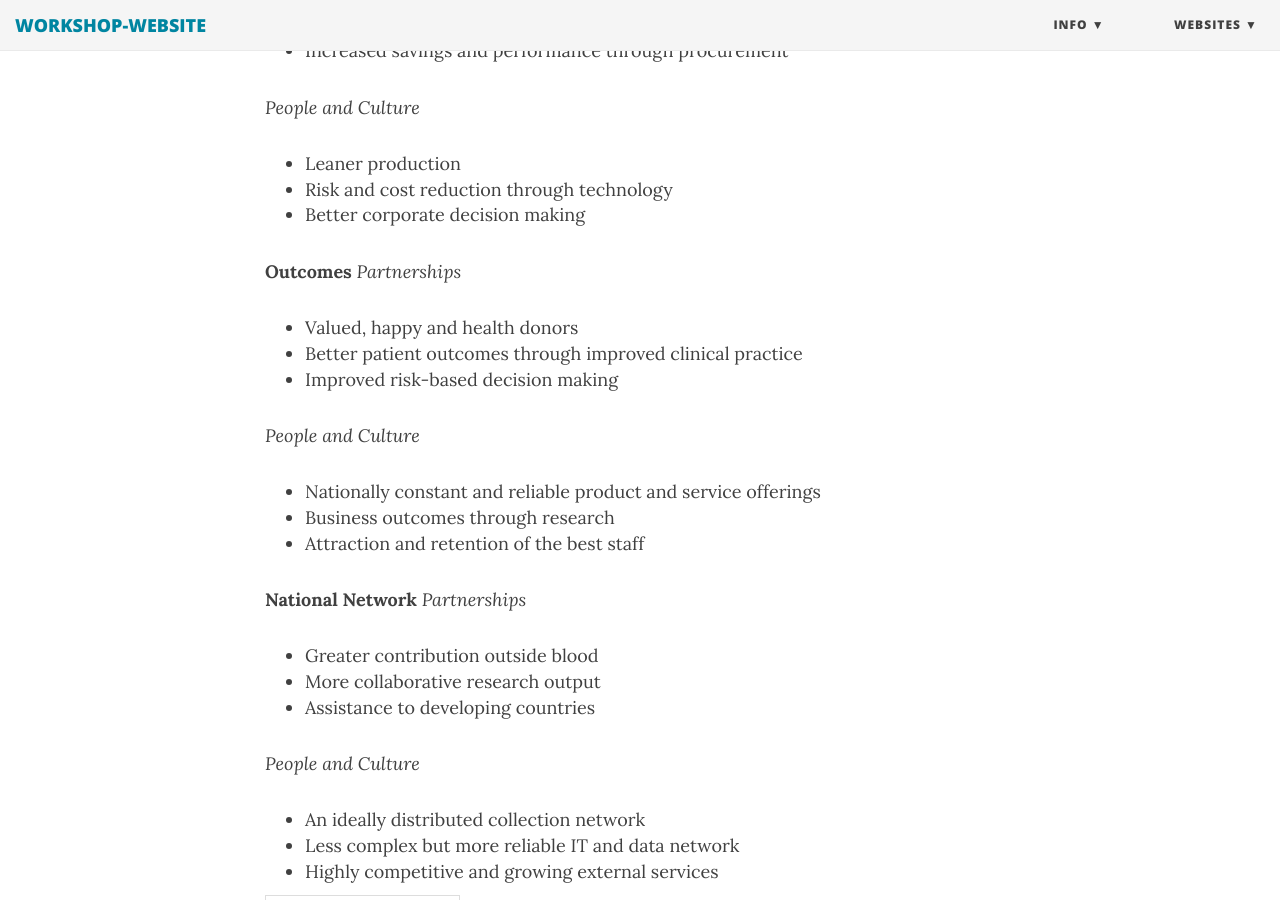
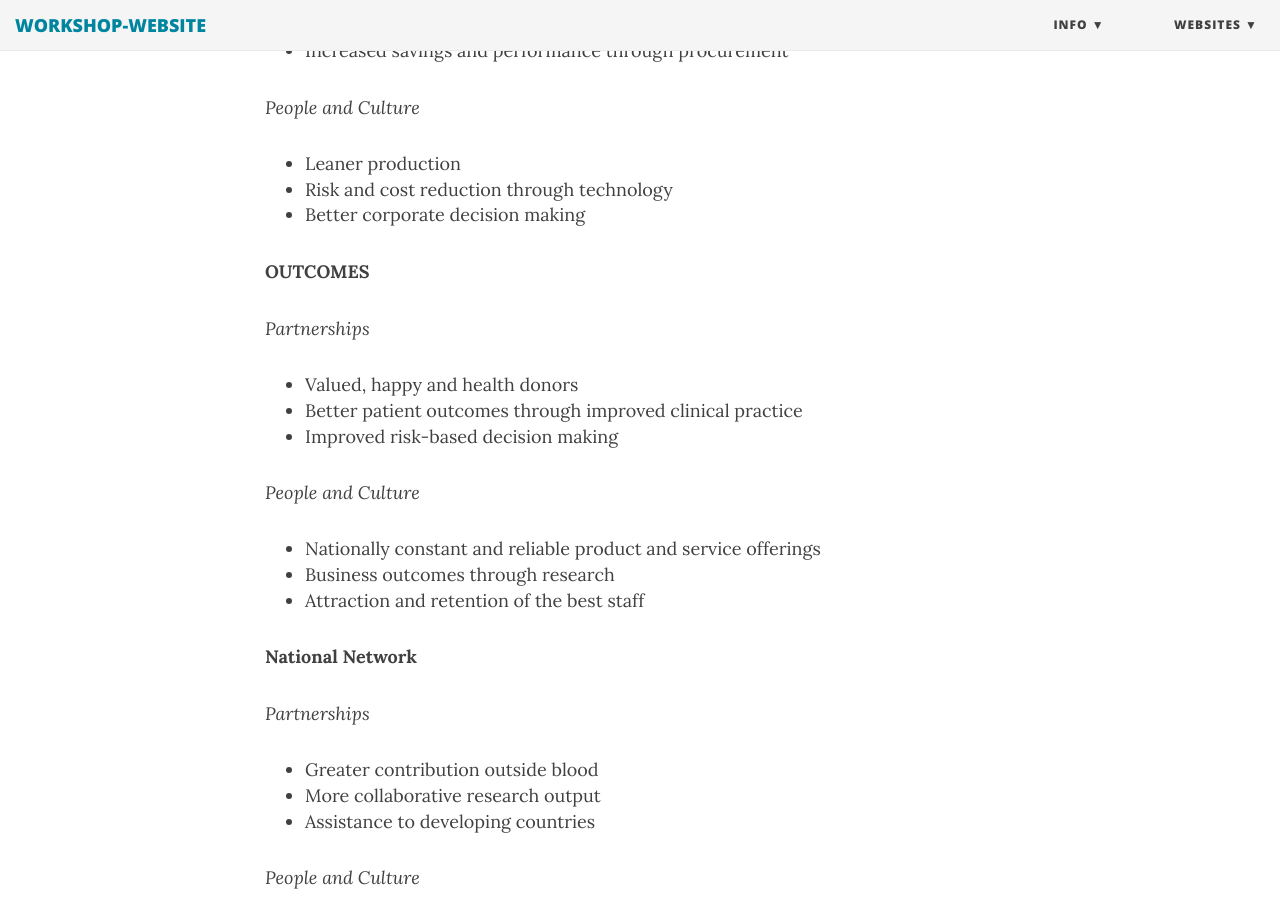
Before and after one commit to stephentwright/acems-bloodservice-workshop, a Jekyll site: the page built from _posts/2016-08-05-the-leading-edge.md, in a window 1280 px wide and 900 px high, scrolled down 1437 px. Built offline with Jekyll 4.4.1, drawn with Linux system fonts in a browser that asks for light colours; nearby versions of some CDN libraries; comment, search, counter and statistics services are not loaded.

Commit message:
update github

```diff
--- a/_posts/2016-08-05-the-leading-edge.md
+++ b/_posts/2016-08-05-the-leading-edge.md
@@ -23,33 +23,41 @@ _At the leading edge_ clearly articulates the way the Blood Service will need to
 **PERFORMANCE**
 
 _Partnerships_
+
 + Better matching of supply to demand
 + Reduction in waste and duplication
 + Increased savings and performance through procurement
 
 _People and Culture_
+
 + Leaner production
 + Risk and cost reduction through technology
 + Better corporate decision making
 
-**Outcomes**
+**OUTCOMES**
+
 _Partnerships_
+
 + Valued, happy and health donors
 + Better patient outcomes through improved clinical practice
 + Improved risk-based decision making
 
 _People and Culture_
+
 + Nationally constant and reliable product and service offerings
 + Business outcomes through research
 + Attraction and retention of the best staff
 
 **National Network**
+
 _Partnerships_
+
 + Greater contribution outside blood
 + More collaborative research output
 + Assistance to developing countries
 
 _People and Culture_
+
 + An ideally distributed collection network
 + Less complex but more reliable IT and data network
 + Highly competitive and growing external services
```
